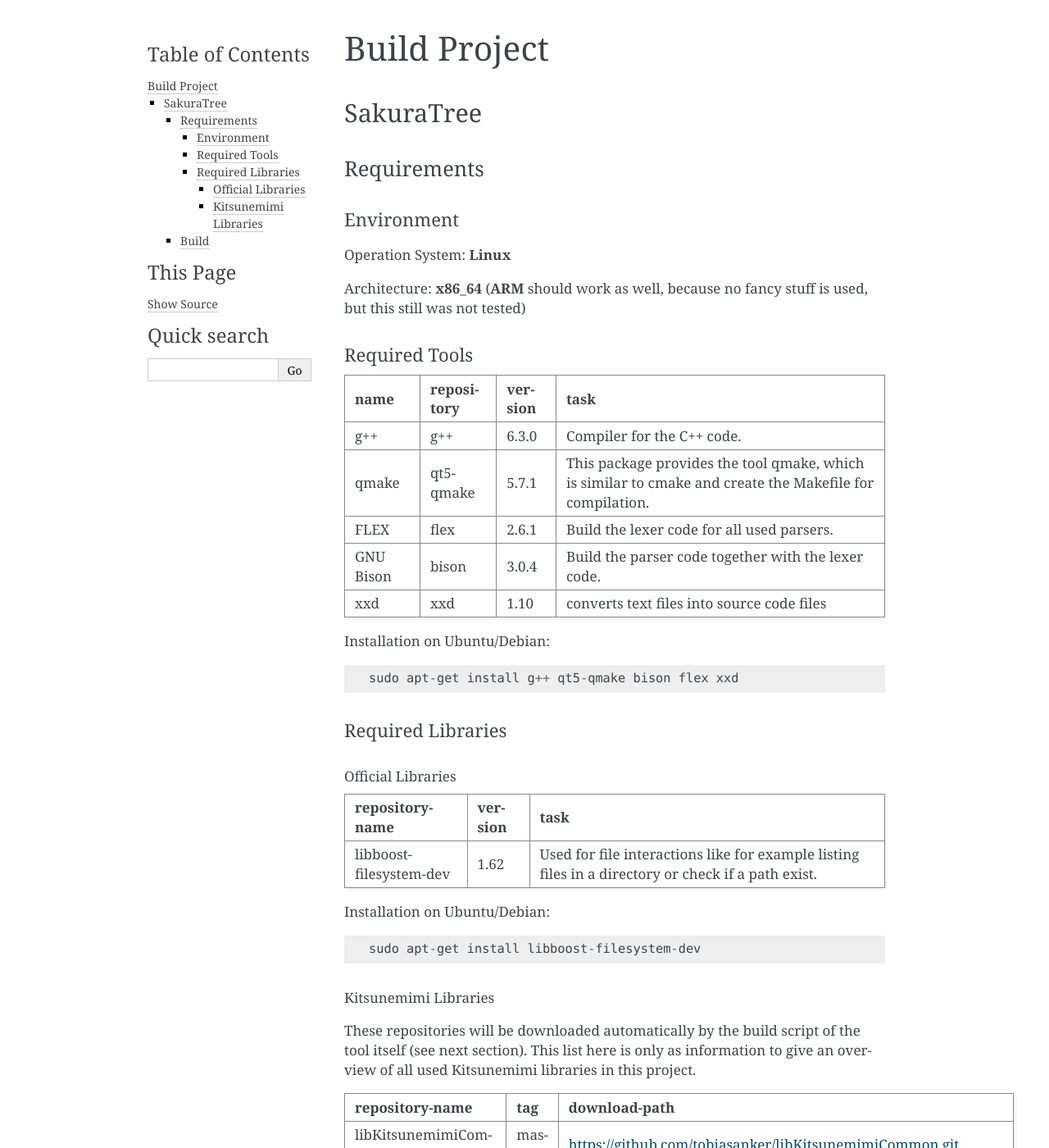
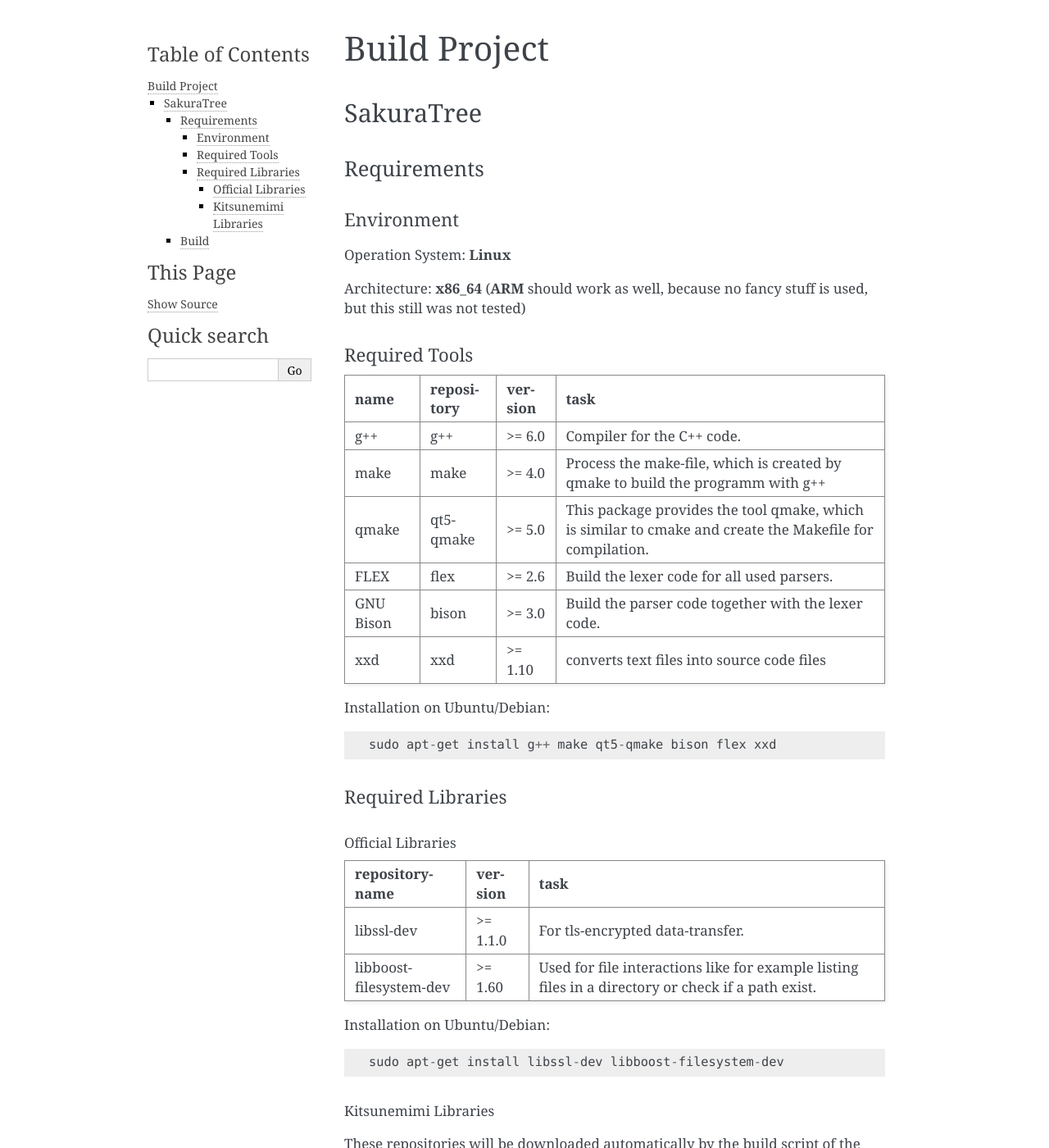
Before and after one commit to kitsudaiki/SakuraTree-Documentation, a Sphinx documentation site: the page built from source/build.rst, in a window 1280 px wide and 1400 px high. Shown: the whole window at 82% size. Built offline with Sphinx 7.4.7, drawn with Linux system fonts in a browser that asks for light colours.

Commit message:
update requirements

```diff
--- a/source/build.rst
+++ b/source/build.rst
@@ -29,27 +29,32 @@
 
     * - g++
       - g++
-      - 6.3.0
+      - >= 6.0
       - Compiler for the C++ code.
+
+    * - make
+      - make
+      - >= 4.0
+      - Process the make-file, which is created by qmake to build the programm with g++
 
     * - qmake
       - qt5-qmake
-      - 5.7.1
+      - >= 5.0
       - This package provides the tool qmake, which is similar to cmake and create the Makefile for compilation.
 
     * - FLEX
       - flex
-      - 2.6.1
+      - >= 2.6
       - Build the lexer code for all used parsers.
 
     * - GNU Bison
       - bison
-      - 3.0.4
+      - >= 3.0
       - Build the parser code together with the lexer code.
 
     * - xxd
       - xxd
-      - 1.10
+      - >= 1.10
       - converts text files into source code files
 
 
@@ -57,7 +62,7 @@
 
 ::
 
-    sudo apt-get install g++ qt5-qmake bison flex xxd
+    sudo apt-get install g++ make qt5-qmake bison flex xxd
 
 
 .. raw:: latex
@@ -79,15 +84,19 @@
       - **version**
       - **task**
 
+    * - libssl-dev
+      - >= 1.1.0
+      - For tls-encrypted data-transfer.
+
     * - libboost-filesystem-dev
-      - 1.62
+      - >= 1.60
       - Used for file interactions like for example listing files in a directory or check if a path exist.
 
 Installation on Ubuntu/Debian:
 
 ::
 
-    sudo apt-get install libboost-filesystem-dev
+    sudo apt-get install libssl-dev libboost-filesystem-dev
 
 
 Kitsunemimi Libraries
--- a/source/syntax.rst
+++ b/source/syntax.rst
@@ -21,6 +21,7 @@
     -> present:
     - packages = packages
 
+    # loop to print all packages-names
     for(package : packages)
     {
         print("print packages-names")
@@ -41,6 +42,7 @@
 
         print("print init-file-output")
         - first_try = test_output
+    }
 
 
 
--- a/source/syntax/file-structure.rst
+++ b/source/syntax/file-structure.rst
@@ -18,6 +18,7 @@
     -> present:
     - packages = packages
 
+    # loop to print all packages-names
     for(package : packages)
     {
         print("print packages-names")
@@ -74,6 +75,7 @@
         -> present:
         - packages = packages
 
+        # loop to print all packages-names
         for(package : packages)
         {
             print("print packages-names")
```
